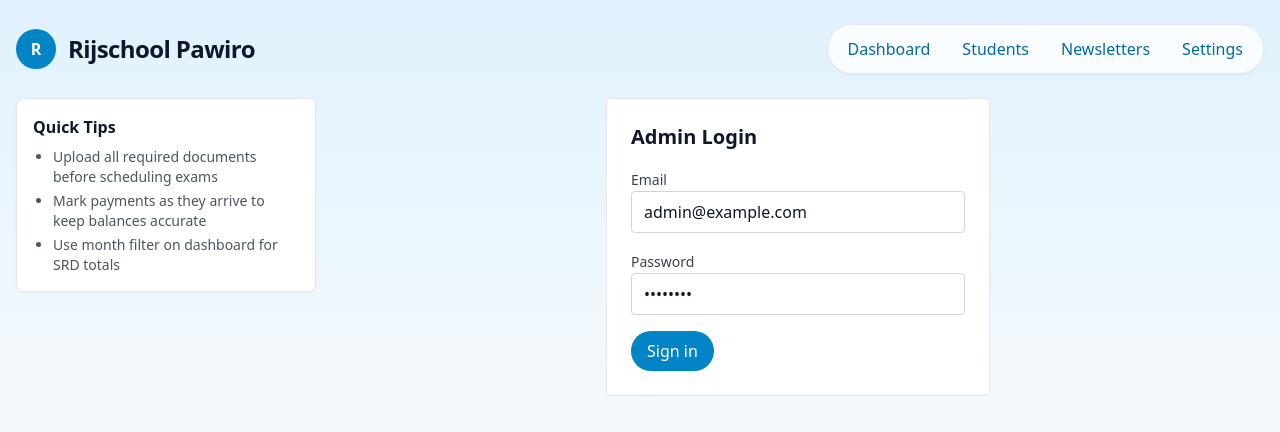
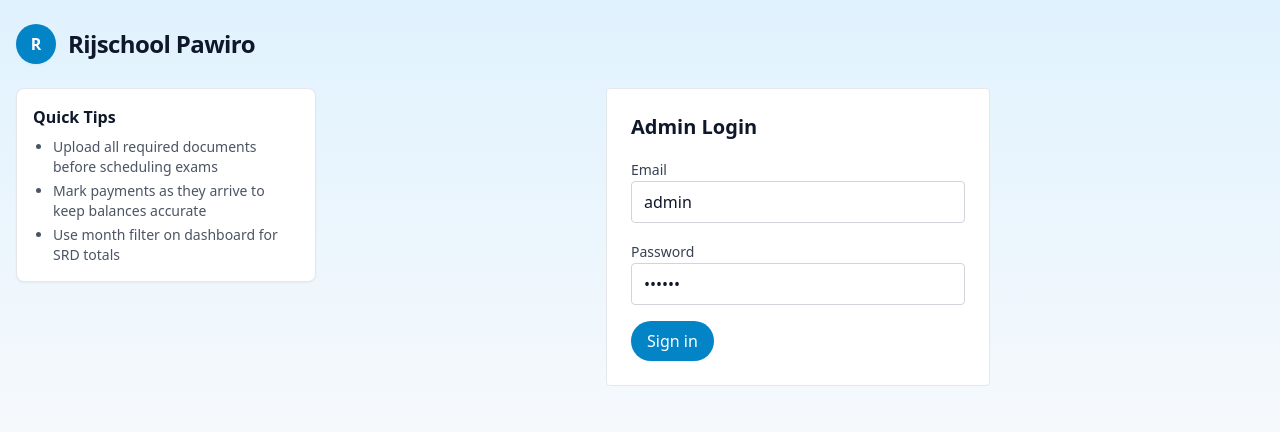
Before and after one commit to Sosig542/rijschool_pawiro, a Next.js app: page /login in a window 1280 px wide. Shown: the top 432 px of the page. Built offline with nearby package versions, Linux system fonts and the light colour scheme.

Commit message:
no navbar on login page

```diff
--- a/app/components/Header.tsx
+++ b/app/components/Header.tsx
@@ -4,7 +4,11 @@ import { Nav } from "./Nav";
 
 export function Header() {
   const pathname = usePathname();
-  const showNav = !(pathname === "/" || pathname.startsWith("/portal"));
+  const showNav = !(
+    pathname === "/" ||
+    pathname.startsWith("/portal") ||
+    pathname.startsWith("/login")
+  );
   return (
     <header className="mb-6 flex items-center justify-between">
       <div className="flex items-center gap-3">
--- a/app/login/page.tsx
+++ b/app/login/page.tsx
@@ -5,8 +5,8 @@ import { useRouter } from "next/navigation";
 
 export default function LoginPage() {
   const router = useRouter();
-  const [email, setEmail] = useState("admin@example.com");
-  const [password, setPassword] = useState("password");
+  const [email, setEmail] = useState("admin");
+  const [password, setPassword] = useState("pawiro");
   const [error, setError] = useState<string | null>(null);
 
   async function onSubmit(e: React.FormEvent) {
```
